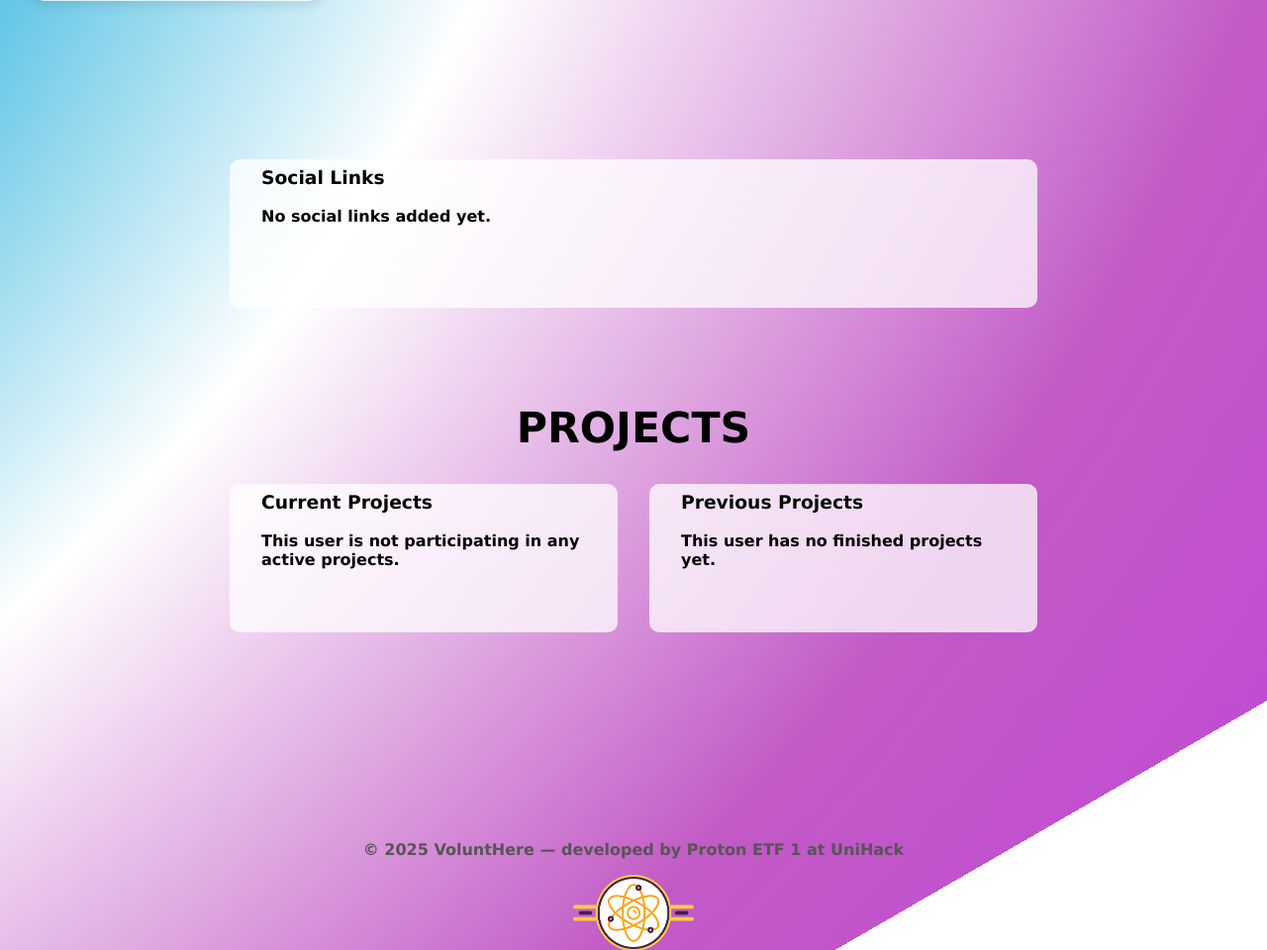
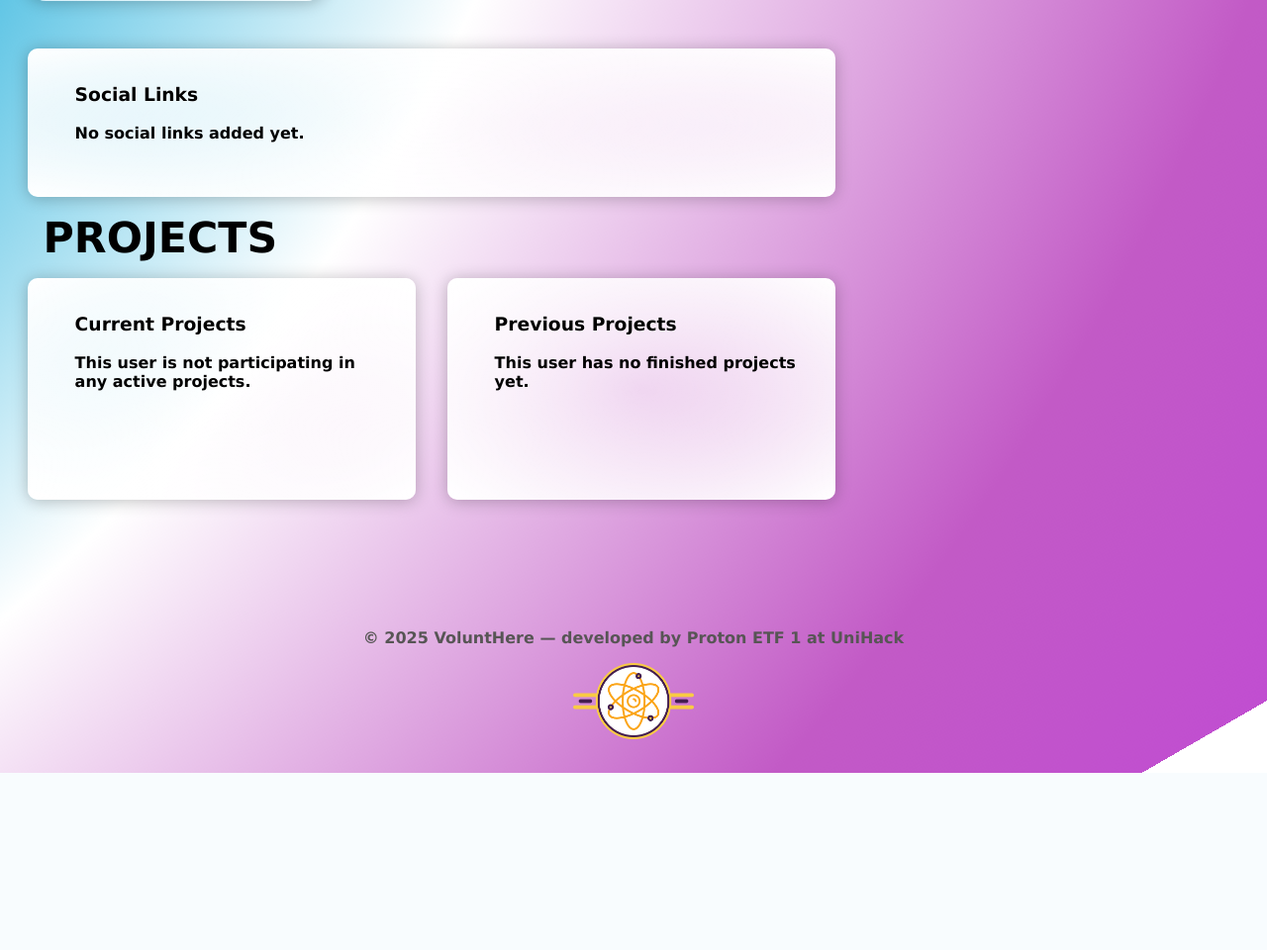
Before and after one commit to proton-org-rs/VoluntHere, a Flask app: template app/templates/user/user-profile.html in a window 1280 px wide. Shown: the part 553-1513 px from the top of the page at 99% size. After the commit the page ends 1334 px from the top, so only its background shows below. Run offline with Flask 3, Linux system fonts and the light colour scheme; the template is opened without the code that fills it, so the values that code supplies are empty.

Commit message:
User Profile Rework

```diff
--- a/app/static/css/user-profile.css
+++ b/app/static/css/user-profile.css
@@ -7,13 +7,13 @@
     grid-template-columns: 0.2fr 0.5fr 0.3fr;
     align-items: center;
     text-align: center;
-    margin: 1rem 3rem 8rem -4rem;
+    margin: 1rem 3rem 2rem -4rem;
     max-width: 15rem;
 
     padding: 2rem;
     border-radius: 1.3rem;      /* rounded corners */
     background: radial-gradient(rgba(255,255,255,0.5),rgba(255,255,255,7) 180%);
-    box-shadow: 0 4px 12px rgba(0,0,0,0.1);  /* soft shadow */
+    box-shadow: 0 0.1rem 1rem rgba(0,0,0,0.25);  /* soft shadow */
     img{
         border-radius: 50%;
     }
@@ -65,19 +65,20 @@
 
 .profile-info {
     width: 80%;
-    margin: 2rem auto;
-
-
-    padding: 2rem;
     box-sizing: border-box;
     border-radius: 1rem;
-
+    margin: 0 -5.9rem -3rem;
+    padding: 1rem 2rem 2rem;
+    h3{
+        padding-top: 1.5em;
+    }
 }
 
 .projects-title h1 {
-    text-align: center;
+    text-align: left;
     font-size: 32pt;
-    margin: 0 0 2rem 0;
+    margin: 1rem 0 1rem 0;
+    padding-left: 1rem;
 }
 
 /* DOLE STRANA */
@@ -85,13 +86,16 @@
     display: grid;
     grid-template-columns: 1fr 1fr;
     gap: 2rem;
-
+    min-height: fit-content;
+    .card{
+        height: 14rem;
+    }
 }
 
 /* KARTICE */
 .card {
-    background: rgba(255, 255, 255, 0.75);
-    padding: 0.5rem 2rem;
+    background: radial-gradient(rgba(255,255,255,0.5)0%, rgba(255,255,255,1)100%);
+    padding: 0.5rem 2rem 0 3rem;
     border-radius: 0.625rem;
     width: 100%;
     max-width: none;
@@ -99,7 +103,10 @@
     overflow-y: auto;
     box-sizing: border-box;
     border-width: 0.25rem;
-
+    box-shadow: 0 0.1rem 1rem rgba(0,0,0,0.25);
+    p{
+        padding-bottom: 2rem;
+    }
 }
 
 .card h3 {
```
